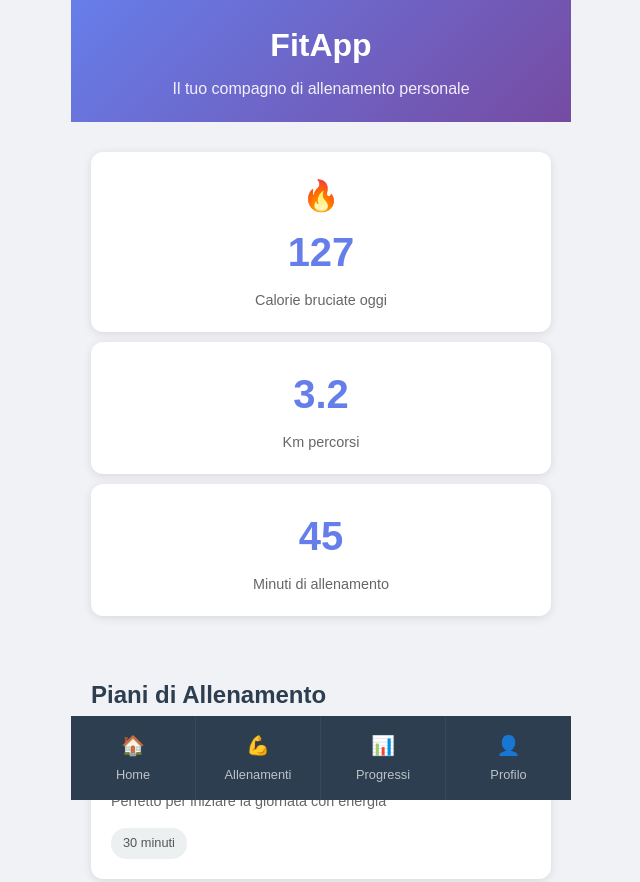
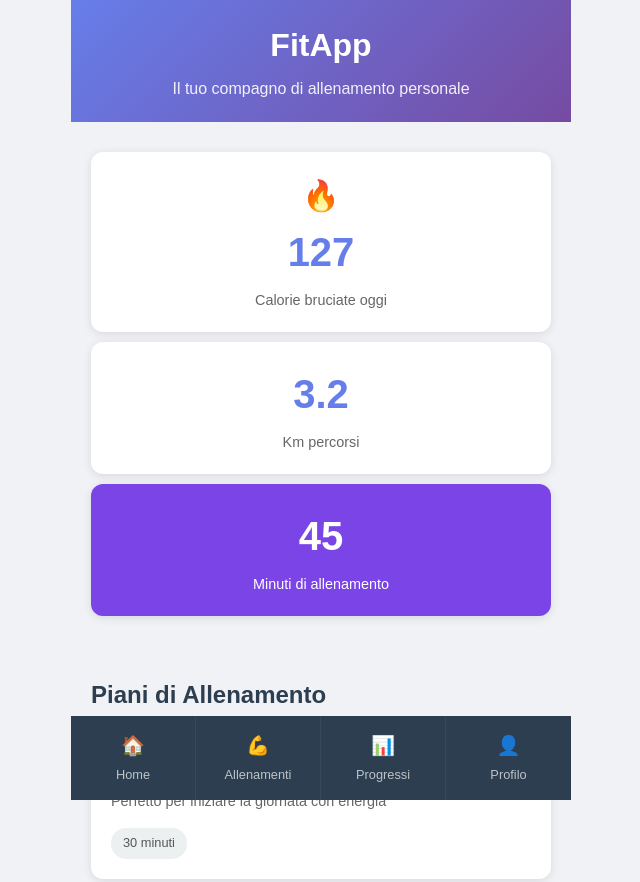
Before and after one commit to RodiglianoLorenzo/htmlcss-fit-app, a plain HTML site: page index.html in a window 1280 px wide. Shown: the top 882 px of the page, without its empty margins (319-959 px from the left). Drawn offline with Linux system fonts and the light colour scheme.

Commit message:
add background color to 3 child and give whit text

```diff
--- a/css/solutions.css
+++ b/css/solutions.css
@@ -2,3 +2,20 @@
     content: "🔥";
     font-size: 30px;
 }
+
+.stats-grid:last-child {
+    background-color: rgb(123, 68, 231);
+
+}
+
+/*.stats-grid:last-child .stat-number,
+.stats-grid:last-child .stat-label {
+    color: white;
+}*/
+
+.stats-container .stats-grid:nth-child(3) .stat-number{
+    color: white;
+}
+.stats-container .stats-grid:nth-child(3) .stat-label{
+    color: white;
+}
```
